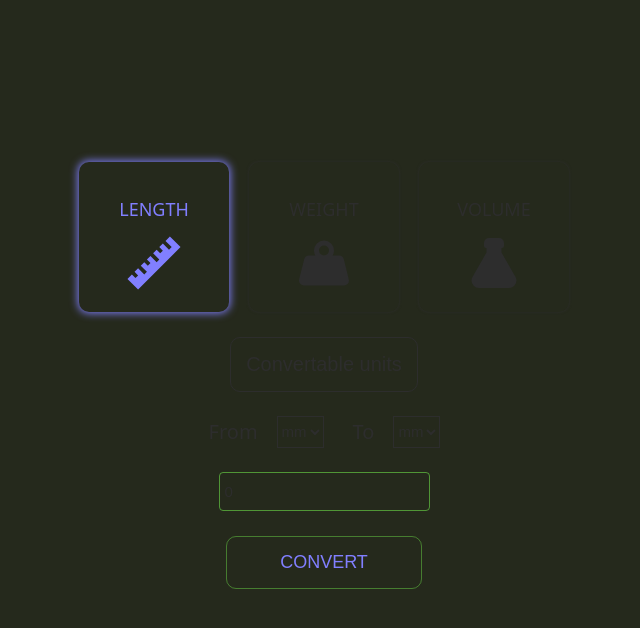
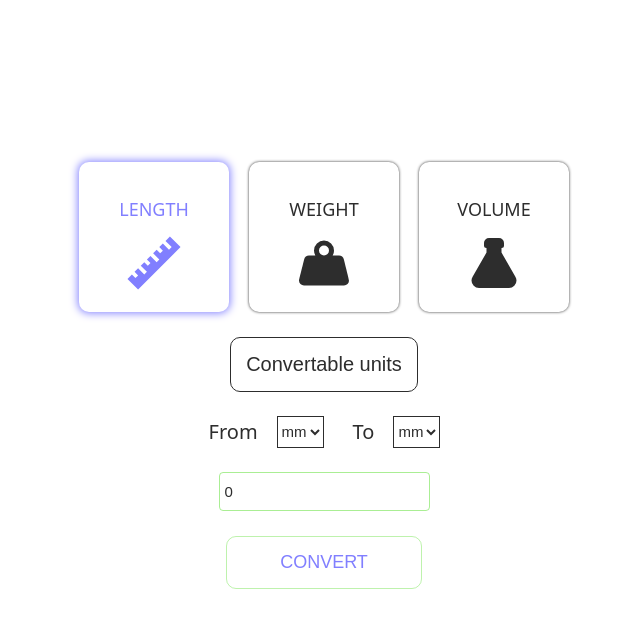
Before and after one commit to tamaskovacs0408/unit-converter, a React (Vite) app: page / in a window 1280 px wide. Shown: the top 628 px of the page, without its empty margins (316-956 px from the left). Built offline with nearby package versions, Linux system fonts and the light colour scheme.

Commit message:
Change main bg color

```diff
--- a/src/index.scss
+++ b/src/index.scss
@@ -19,7 +19,7 @@ html {
 body {
     box-sizing: inherit;
     overflow: hidden;
-    background: #25291C;
+    background: #FFF;
     font-family: system-ui, -apple-system, BlinkMacSystemFont, 'Segoe UI', Roboto, Oxygen, Ubuntu, Cantarell, 'Open Sans', 'Helvetica Neue', sans-serif;
     width: 100svw;
     height: 100svh;
```
